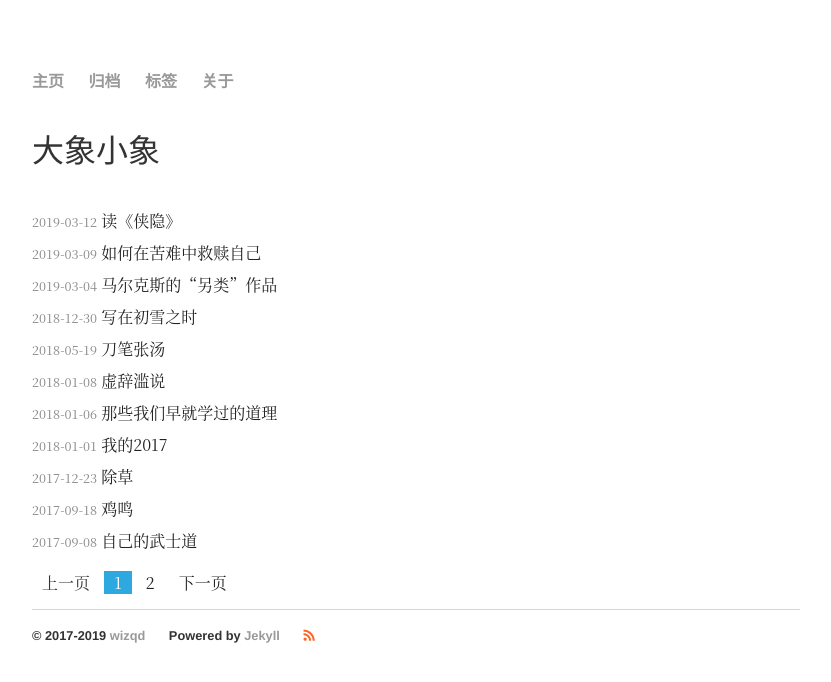
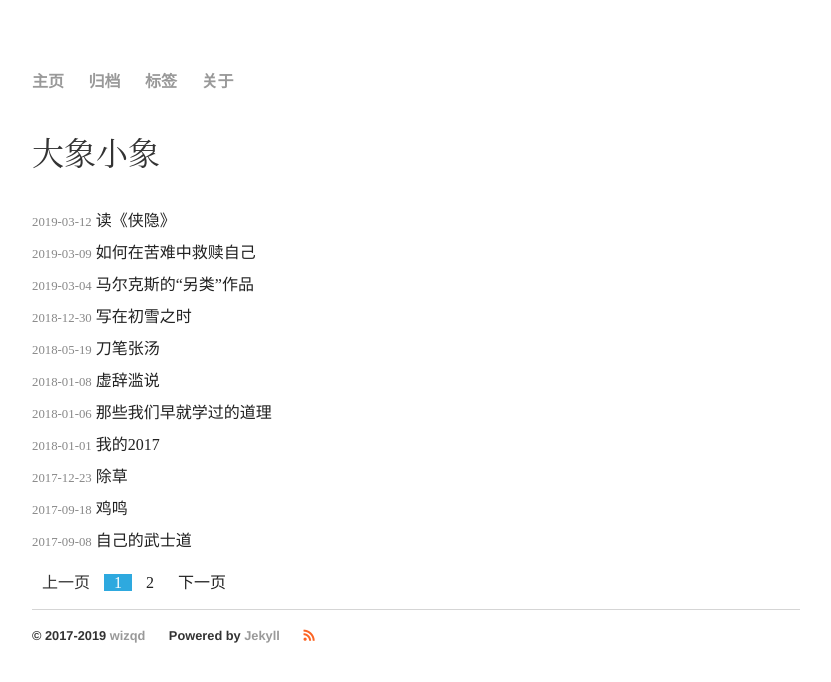
Before and after one commit to chqid/chqid.blog.io, a Jekyll site: the page built from index.html, in a window 1280 px wide. Shown: the top 682 px of the page, without its empty margins (224-1055 px from the left). Built offline with Jekyll 4.4.1, drawn with Linux system fonts in a browser that asks for light colours; nearby versions of some CDN libraries; the list of posts is cut into pages by our own code; comment, search, counter and statistics services are not loaded.

Commit message:
change font

```diff
--- a/assets/css/main.css
+++ b/assets/css/main.css
@@ -16,7 +16,7 @@
     scroll-behavior:smooth;
 }
 
-body {
+.title {
     font-family: 'Noto Serif CJK SC', 'Source Han Serif SC', ‘Source Han Serif’, source-han-serif-sc, '宋体', serif;
     font-weight: 200;
 }
--- a/index.html
+++ b/index.html
@@ -3,7 +3,7 @@
 title: 大象小象
 ---
 
-<h1>{{ page.title }}</h1>
+<h1 class="title">{{ page.title }}</h1>
 
 <div>
     {% for post in paginator.posts %}
```
